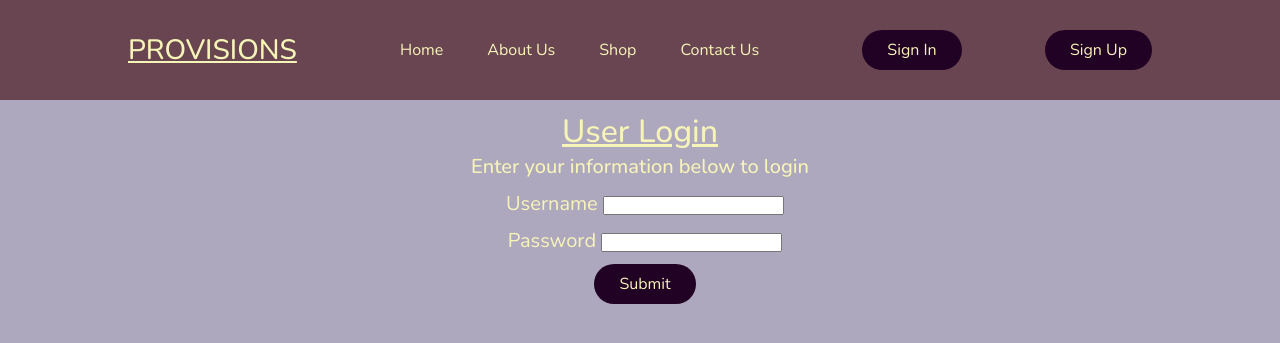
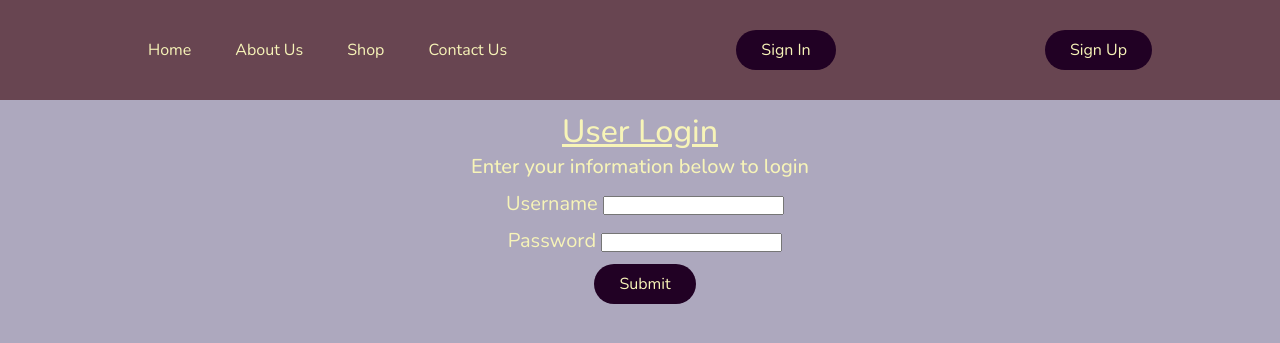
Before and after one commit to jtompkins415/capstone-1-provisions, a Flask app: page /provisions/user/signin in a window 1280 px wide. Shown: the top 343 px of the page. Run offline with Flask 3, Linux system fonts and the light colour scheme.

Commit message:
adjust header for  user login

```diff
--- a/templates/base.html
+++ b/templates/base.html
@@ -12,7 +12,6 @@
 </head>
 <body>
     <header>
-        <h1>PROVISIONS</h1>
         <nav>
             <ul class="nav-links">
                 <li><a href="/provisions/home">Home</a></li>
@@ -21,10 +20,8 @@
                 <li><a href="">Contact Us</a></li>
             </ul>
         </nav>
-
-        {% if session['username']%}
-        <div><a href="/provisions/user/{{user.username}}">Account</a></div>
-        <div><a href="/provisions/user/logout">Logout</a></div>
+        {% if session['username'] %}
+        <div><a href="/provisions/user/logout"><button>Logout</button></a></div>
         {% else %}
         <div><a href="/provisions/user/signin"><button>Sign In</button></a></div>
         <div><a href="/provisions/user/new"><button>Sign Up</button></a></div>
```
